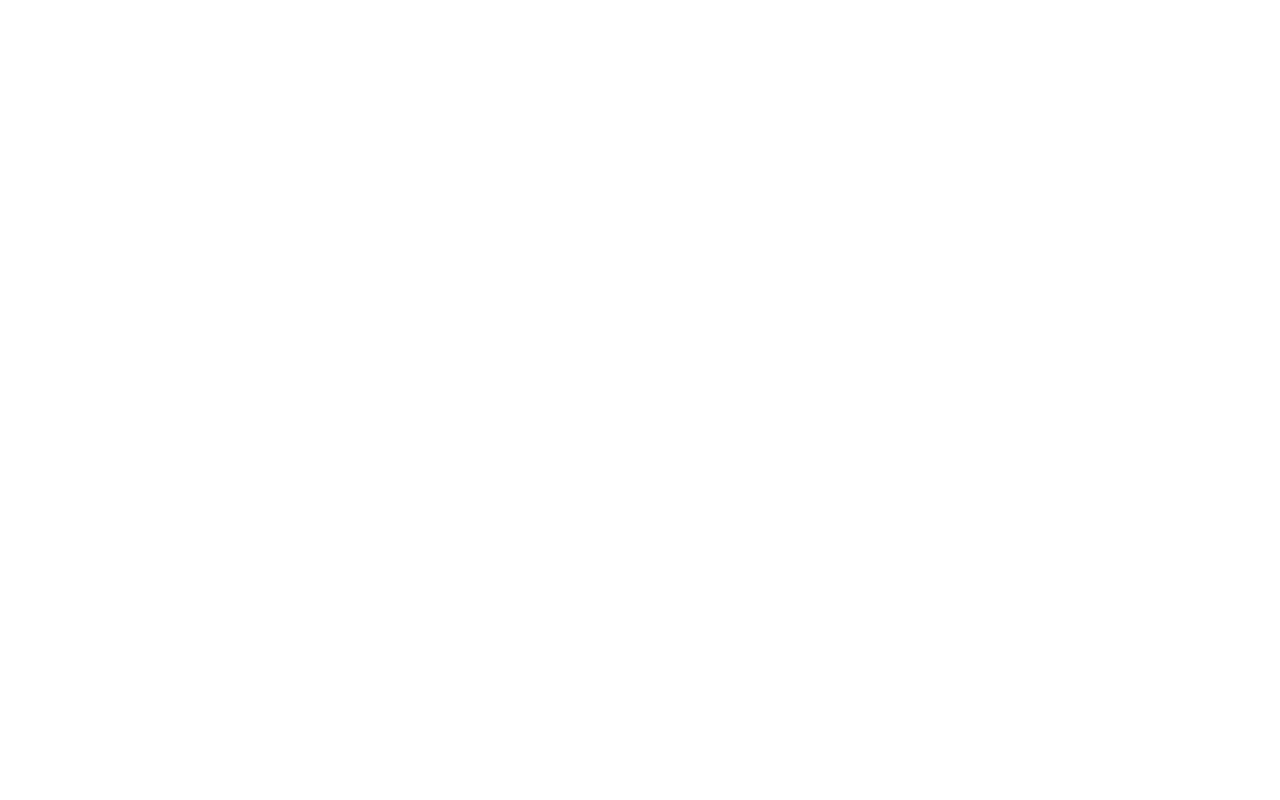
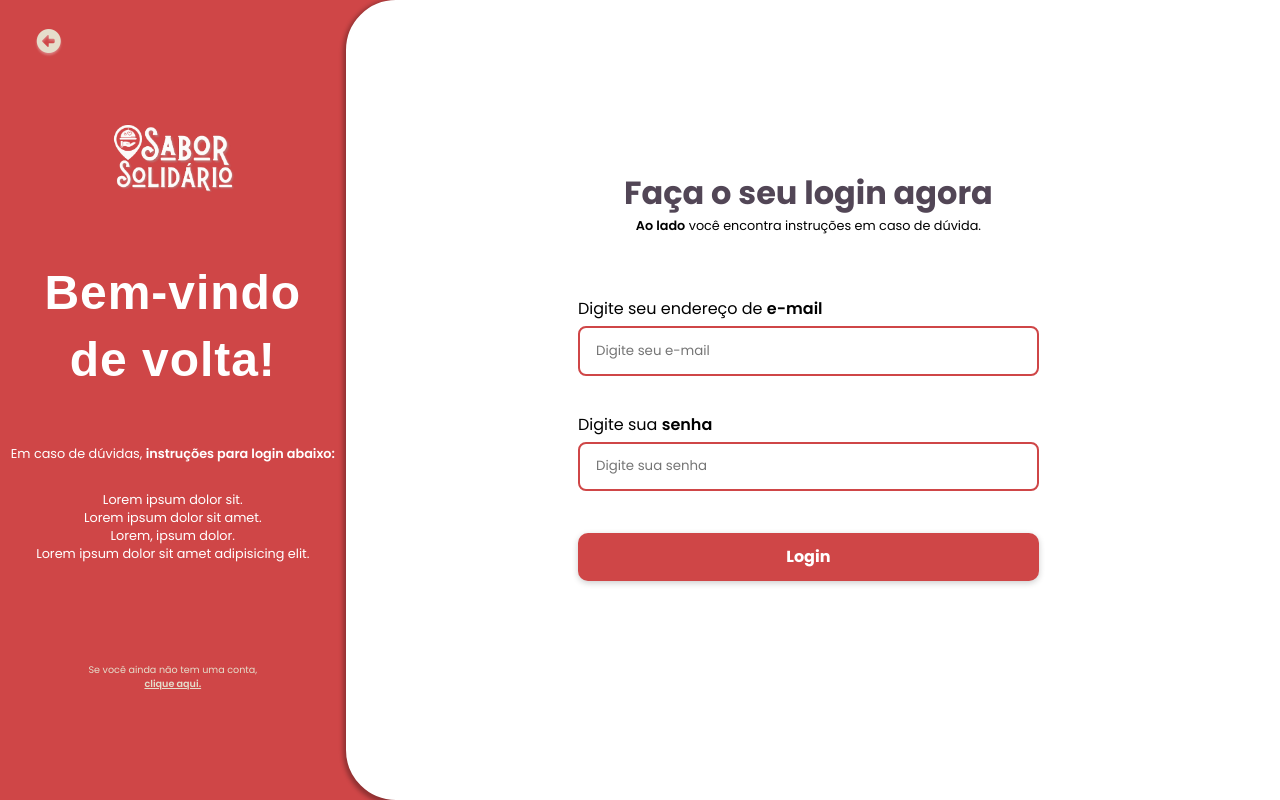
Before and after one commit to MaanueleFerreira/projeto-sabor-solidario, a plain HTML site: page login.html in a window 1280 px wide. Drawn offline with Linux system fonts and the light colour scheme.

Commit message:
Tela de Login, a principio, concluida

```diff
--- a/login.html
+++ b/login.html
@@ -1,12 +1,83 @@
 <!DOCTYPE html>
-<html lang="en">
+<html lang="pt-BR">
 <head>
     <meta charset="UTF-8">
-    <meta name="viewport" content="width=
-    , initial-scale=1.0">
-    <title>Document</title>
+    <meta name="viewport" content="width=device-width, initial-scale=1.0">
+    <link rel="stylesheet" href="./src/css/global.css">
+    <link rel="stylesheet" href="https://cdnjs.cloudflare.com/ajax/libs/font-awesome/6.6.0/css/all.min.css" integrity="sha512-Kc323vGBEqzTmouAECnVceyQqyqdsSiqLQISBL29aUW4U/M7pSPA/gEUZQqv1cwx4OnYxTxve5UMg5GT6L4JJg==" crossorigin="anonymous" referrerpolicy="no-referrer" />
+    <title>Login - Faça seu Login</title>
 </head>
 <body>
 
+<section class="bg__fundo">
+    <aside class="rigth__bem_vindo">
+        <!-- -------SETA VOLTAR - PADRÃO-------  -->
+        <div class="seta__voltar">
+            <a href="./verificacao.html">
+                <i class="fa-solid fa-circle-left"></i>
+            </a>
+        </div>
+        <!-- -------SETA VOLTAR - PADRÃO-------  -->
+
+        <div class="aside__logo_marca">
+            <a href="./index.html">
+                <img src="./src/images/logo red.png" alt="Logo vermelha">
+            </a>
+        </div>
+
+        <div class="apresentation__chamada">
+            <h1 class="aside__title">
+                Bem-vindo <br>de volta!
+            </h1>
+
+            <p class="aside__details">
+                Em caso de dúvidas,
+                <span>instruções para login abaixo:</span>
+            </p>
+
+            <ul class="aside__instrucoes">
+                <li>Lorem ipsum dolor sit.</li>
+                <li>Lorem ipsum dolor sit amet.</li>
+                <li>Lorem, ipsum dolor.</li>
+                <li>Lorem ipsum dolor sit amet adipisicing elit.</li>
+            </ul>
+        </div>
+
+
+        <section class="aside__chamada_cadastro">
+            <p class="title__chamada">
+                Se você ainda não tem uma conta,
+            </p>
+            <span><a href="#">clique aqui.</a></span>
+        </section>
+    </aside>
+
+    <section id="login__container">
+
+        <div class="title__container">
+            <h3 class="title__input"> Faça o seu login agora </h3>
+            <p class="details__title"> <span>Ao lado</span> você encontra instruções em caso de dúvida.</p>
+        </div>
+
+        <div class="input__container">
+            <div class="input__login">
+                <label for="usuario">Digite seu endereço de <span>e-mail</span> </label>
+                <input type="text" name="usuario" placeholder="Digite seu e-mail">
+            </div>
+
+            <div class="input__login">
+                <label for="password">Digite sua <span>senha</span></label>
+                <input type="password" name="password" placeholder="Digite sua senha">
+            </div>
+
+            <button class="btn__login" >
+                <a href="#">Login</a>
+            </button>
+        </div>
+
+    </section>
+
+</section>
+
 </body>
 </html>
--- a/src/css/global.css
+++ b/src/css/global.css
@@ -1,5 +1,6 @@
 @import url(header.css);
 @import url(verificacao.css);
+@import url(login.css);
 @import url('https://fonts.googleapis.com/css2?family=Poppins:ital,wght@0,100;0,200;0,300;0,400;0,500;0,600;0,700;0,800;0,900;1,100;1,200;1,300;1,400;1,500;1,600;1,700;1,800;1,900&display=swap');
 @import url('https://fonts.googleapis.com/css2?family=Lobster&family=Poppins:ital,wght@0,100;0,200;0,300;0,400;0,500;0,600;0,700;0,800;0,900;1,100;1,200;1,300;1,400;1,500;1,600;1,700;1,800;1,900&display=swap');
 
@@ -26,6 +27,7 @@ a {
     --color-white: #fff;
     --color-grey: #A4A4A4;
 
+    --font-menor: .6em;
     --font-um: .8em;
     --font-dois: 1em;
     --font-details: 1.2em;
@@ -61,3 +63,22 @@ a {
 .nav__btn_default:hover{
     scale: 1.05;
 }
+
+/* ---- BOTÃO VOLTAR */
+.seta__voltar{
+    width: 25vw;
+    padding: 1.5rem;
+    display: flex;
+    font-size: var(--font-tres);
+    filter: drop-shadow(0 2px 1px rgba(243, 242, 242, 0.322));
+}
+.seta__voltar a{
+    color: var(--color-bg);
+    transition: .5s;
+}
+
+.seta__voltar a:hover {
+    font-size: 1.6rem;
+    color: var(--color-white);
+}
+/* --------FIM SETA VOLTAR-------- */
--- /dev/null
+++ b/src/css/login.css
@@ -0,0 +1,186 @@
+.bg__fundo {
+    width: 100vw;
+    height: 100vh;
+    background-color: var(--color-red);
+    z-index: -3;
+}
+
+aside{
+    width: 27vw;
+    height: 100vh;
+    display: flex;
+    flex-direction: column;
+    align-items: center;
+}
+
+.aside__logo_marca img{
+    width: 8rem;
+    margin-block: 2.5rem;
+}
+
+.apresentation__chamada {
+    flex: 2.5;
+    display: flex;
+    flex-direction: column;
+    align-items: center;
+    justify-content: space-evenly;
+
+}
+
+.aside__title{
+    font-size:  var(--font-seis);
+    text-align: center;
+    color: var(--color-white);
+    font-weight: 800;
+    line-height: 1.4;
+    letter-spacing: .02em;
+    margin-bottom: 2rem;
+}
+
+.aside__details{
+    color: var(--color-white);
+    font-size: var(--font-um);
+}
+
+.aside__details span{
+    font-weight: 600;
+    transition: .5s;
+
+}
+
+.aside__details span:hover{
+    font-size: var(--font-details);
+}
+
+.aside__instrucoes{
+    margin-top: .5rem;
+    width: 20rem;
+    display: flex;
+    flex-direction: column;
+    justify-content: center;
+    align-items: center;
+    font-size: var(--font-um);
+    color: var(--color-white);
+    list-style: none;
+}
+
+.aside__chamada_cadastro{
+    flex: 1;
+    font-size: var(--font-menor);
+    color: var(--color-bg);
+    text-align: center;
+    margin-top: 5rem;
+}
+
+.aside__chamada_cadastro span{
+    font-weight: 600;
+    text-decoration: underline;
+}
+
+.aside__chamada_cadastro a{
+    color: var(--color-bg);
+}
+
+
+/* ---------- LOGIN DIV - PADRÃO ---------- */
+#login__container{
+    width: 73vw;
+    height: 100vh;
+    position: absolute;
+    top: 0;
+    right: 0;
+    background-color: var(--color-white);
+    border: 2px solid white;
+    border-radius: 50px 0px 0px 50px;
+    box-shadow: 0px 2px 4px 3px rgba(0, 0, 0, 0.3);
+}
+/* ---------- LOGIN DIV - PADRÃO ---------- */
+
+.title__container {
+    width: 72vw;
+    height: 10vh;
+    display: flex;
+    flex-direction: column;
+    justify-content: center;
+    text-align: center;
+    margin-top: 10rem;
+}
+
+.title__input{
+    font-size: var(--font-quatro);
+    color: var(--color-brown);
+}
+
+.details__title{
+    font-size: var(--font-um);
+}
+
+.details__title span{
+    font-weight: 600;
+}
+
+/* -------------INPUTS LOGIN------------ */
+.input__container{
+
+    width: 72vw;
+    height: 50%;
+    display: flex;
+    flex-direction: column;
+    justify-content: center;
+    align-content: center;
+    text-align: center;
+}
+
+.input__login{
+    width: 50%;
+    height: 25%;
+    align-self: center;
+    display: flex;
+    flex-direction: column;
+    margin-bottom: 1rem;
+}
+
+input:focus {
+    outline: none;
+    scale: 1.01;
+}
+
+label{
+    font-size: var(--font-dois);
+    align-self: start;
+    padding-block: .3rem;
+}
+
+label span {
+    font-weight: 600;
+}
+input{
+    height: 50%;
+    padding: 1rem;
+    border-radius: 8px;
+    border: 2px solid var(--color-red);
+    background-color: none;
+}
+/* ------------- FIM INPUTS LOGIN------------ */
+
+/* ------------- BOTAO PADRAO LOGIIIIIN ------------- */
+.btn__login{
+    align-self: center;
+    width: 50%;
+    height: 3rem;
+    background-color: var(--color-red);
+    border-radius: 10px;
+    box-shadow: 0px 2px 6px 0 rgba(0, 0, 0, 0.2);
+    transition: .5s;
+
+}
+
+.btn__login a{
+    color: var(--color-white);
+    font-size: var(--font-details);
+    font-weight: 700;
+}
+
+.btn__login:hover{
+    scale: 1.05;
+}
```
Also changed, not shown: index.html (+3 -3 lines).
